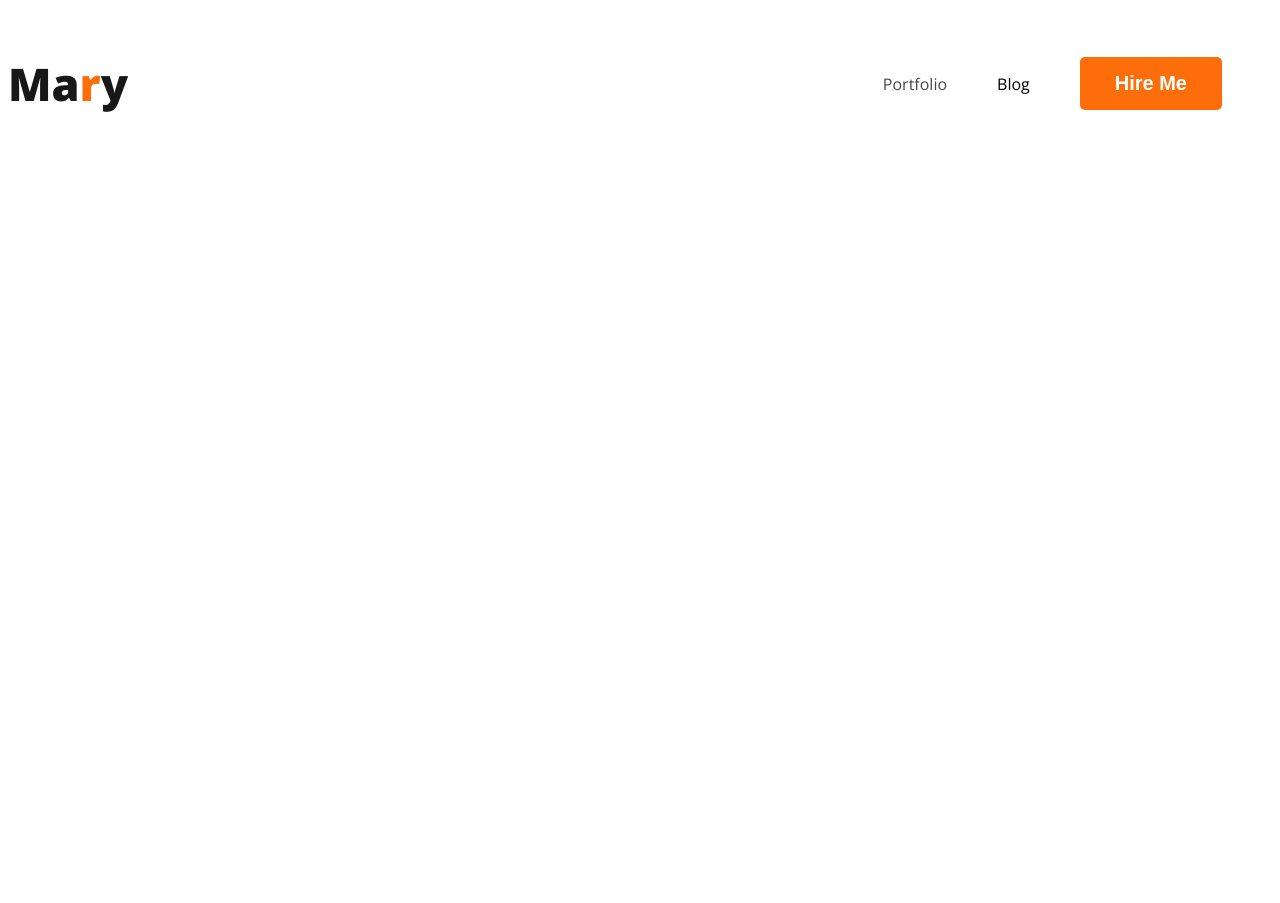
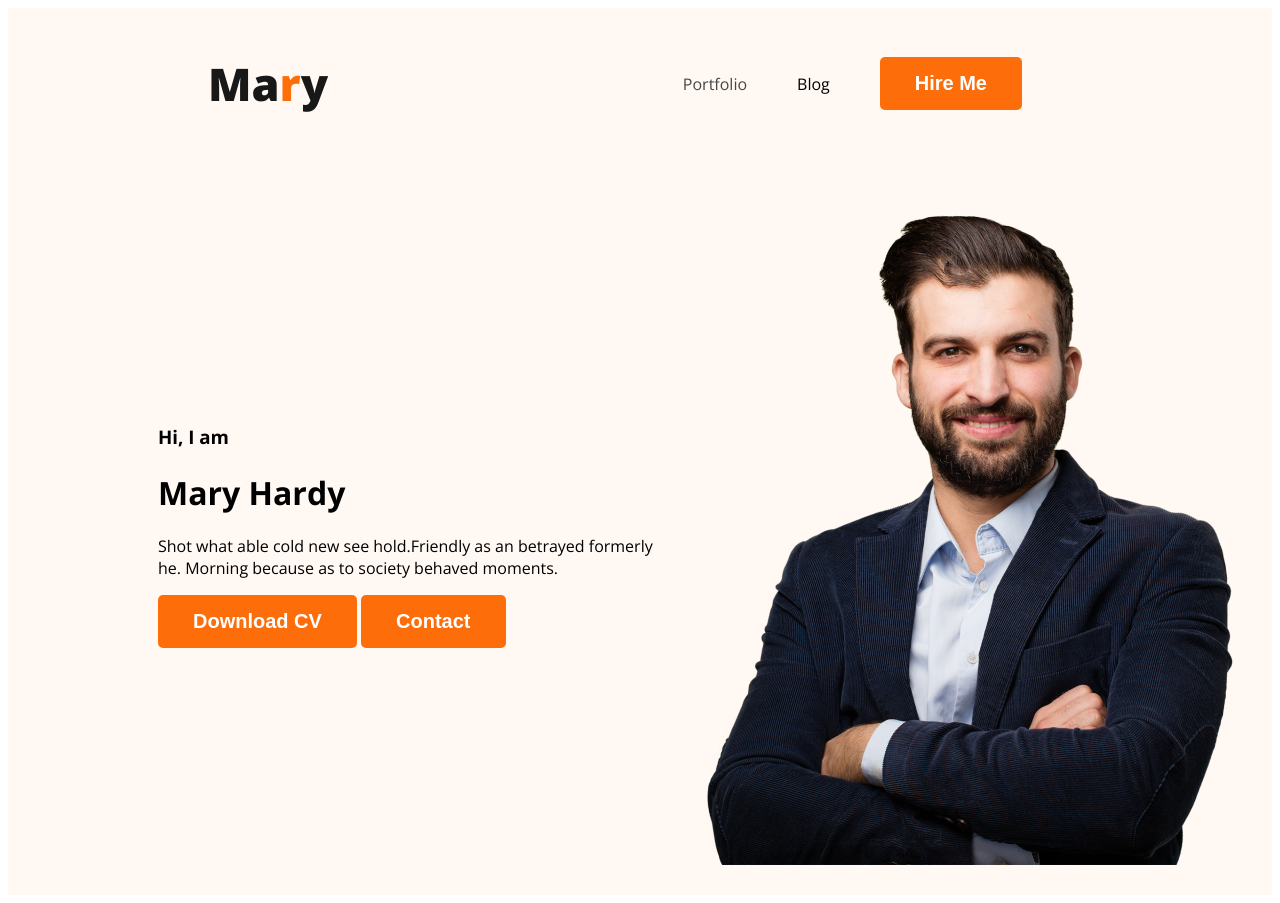
Before and after one commit to devnirob121/Portfolio-resources, a plain HTML site: page index.html in a window 1280 px wide. Before the commit the page ends 800 px from the top, so only its background shows below. Drawn offline with nearby package versions, Linux system fonts and the light colour scheme.

Commit message:
added banner

```diff
--- a/Styles/Portfolio.css
+++ b/Styles/Portfolio.css
@@ -20,6 +20,7 @@ nav{
     display:flex;
     justify-content: space-between;
     align-items: center;
+    margin: 0px 200px;
 }
 .nav-title {
     color: var(--Dark-01, #181818);
@@ -38,3 +39,17 @@ nav a {
     text-decoration: none;
     color: var(--Dark-02, #474747);
 }
+
+/* header related styles */
+.header{
+    background: #FFF8F3;
+}
+.banner{
+     padding: 30px 30px 30px 150px;
+     display: flex;
+     align-items: center;
+}
+.banner .profile-pic{
+    width: 584px;
+    height: 676px;
+}
--- a/index.html
+++ b/index.html
@@ -11,7 +11,7 @@
     <link rel="stylesheet" href="Styles/Portfolio.css">
 </head>
 <body>
-    <header>
+    <header class="header">
         <nav>
             <h3 class="nav-title">Ma<span class="text-primary">r</span>y</h3>
             <ul>
@@ -20,6 +20,16 @@
                 <li><button class="btn-primary">Hire Me</button></li>
             </ul>
         </nav>
+        <div class="banner">
+            <div class="banner-content">
+            <h3 class="banner-gretting">Hi, I  am</h3>
+            <h1 class="banner-title">Mary Hardy</h1>
+            <p>Shot what able cold new see hold.Friendly as an betrayed formerly he. Morning because as to society behaved moments.</p>
+            <button class="btn-primary">Download CV</button>
+            <button class="btn-primary">Contact</button>
+            </div>
+            <img class="profile-pic" src="images/hardy.png" alt="">
+        </div>
     </header>
     <main>
 
```
